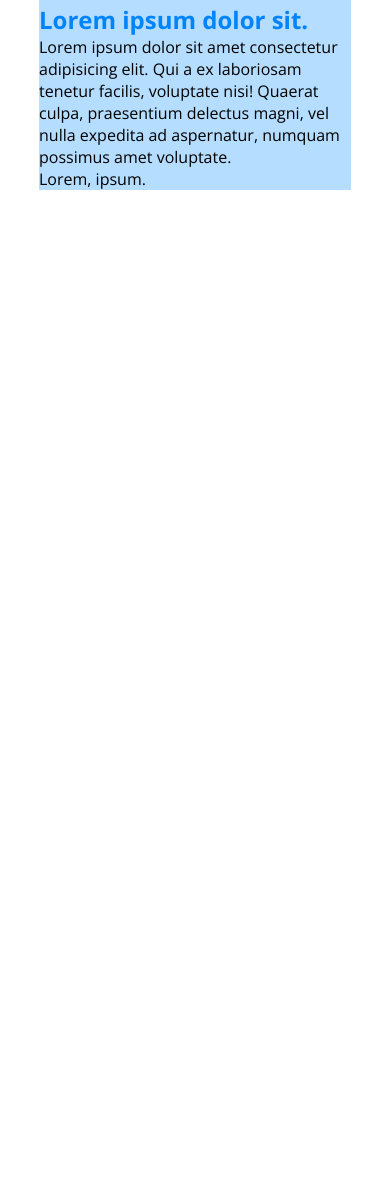
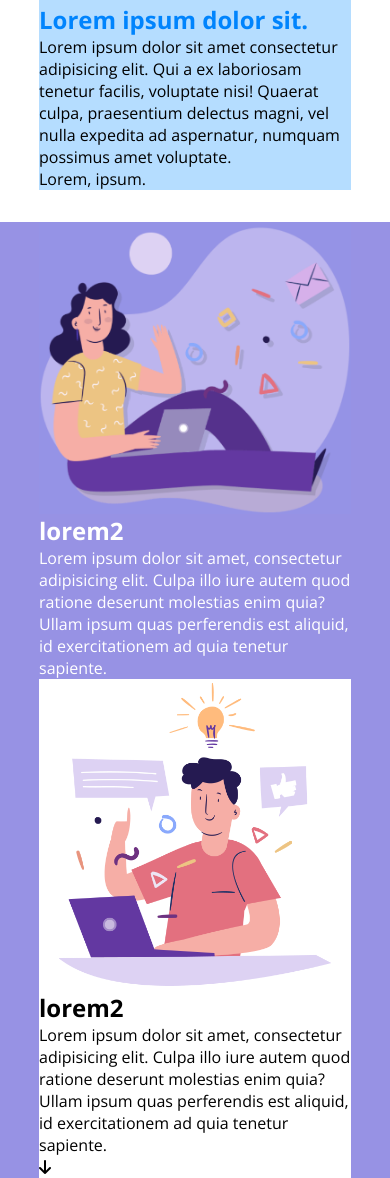
Before and after one commit to PaoloMarzocchi/htmlcss-responsive-layout, a plain HTML site: page index.html in a window 390 px wide. Shown: the part 1285-2463 px from the top of the page. Before the commit the page ends 1507 px from the top, so only its background shows below. Drawn offline with nearby package versions, Linux system fonts and the light colour scheme.

Commit message:
add planning section structure mobile layout

```diff
--- a/assets/css/style.css
+++ b/assets/css/style.css
@@ -3,8 +3,9 @@
     margin: 0;
     box-sizing: border-box;
 }
+
 /* #region Color Palette */
-:root{
+:root {
     --resp-primary: #0084FD;
     --resp-secondary: #9792E4;
     --resp-demo: #B5DDFF;
@@ -16,75 +17,96 @@
 }
 
 /* #endregion Color Palette */
-body{
+body {
     font-family: 'Open Sans', sans-serif;
 }
 
 /* #region Common */
-    ul{
+ul {
     list-style: none;
 }
 
-    a{
+a {
     text-decoration: none;
     color: inherit;
 }
 
-    img{
+img {
     max-width: 100%;
     display: block;
 }
+
 /* #endregion Common */
 
 /* #region Utilities */
-    .container{
+.container {
     width: 80%;
     margin: 0 auto;
 }
 
-    .row{
+.row {
     display: flex;
     flex-wrap: wrap;
 }
 
-    .col-6{
+.col-6 {
     width: 50%;
 }
 
-    .col-12{
+.col-12 {
     width: 100%;
 }
+
 /* #endregion Utilities */
 
 /* #region header */
-    .menu{
+.menu {
     background-color: var(--resp-primary);
     padding: 1rem 0;
 }
 
-    .menu .row{
+.menu .row {
     align-items: center;
 }
 
-    .extended-menu{
+.extended-menu {
     display: none;
 }
 
-    .hamburger-menu{
+.hamburger-menu {
     text-align: end;
 }
+
 /* #endregion header */
 
 /* #region main */
 /* #region Section demo */
-        .demo{
+.demo {
     padding: 2rem 0;
-        }
-        .card{
+
+    & .card {
         background-color: var(--resp-demo);
     }
-        .demo h2{
+}
+
+.demo h2 {
     color: var(--resp-primary);
 }
+
 /* #endregion Section demo */
+
+/* #region Section planning */
+.planning {
+    background-color: var(--resp-secondary);
+
+    & [class^="col"]:nth-child(1) > .card {
+        color: var(--resp-lighter);
+    }
+}
+
+.planning [class^="col"]:nth-child(2) > .card {
+    background-color: var(--resp-lighter);
+}
+
+/* #endregion Section planning */
 /* #endregion main */
--- a/index.html
+++ b/index.html
@@ -13,6 +13,7 @@
 </head>
 
 <body>
+    <!-- Header section -->
     <header class="site-header">
         <nav class="menu">
             <div class="container">
@@ -48,7 +49,12 @@
             </div>
         </nav>
     </header>
+    <!-- /Header section -->
+
+    <!-- Main section -->
     <main class="site-main">
+
+        <!-- Demo section -->
         <section class="demo">
             <div class="container">
                 <div class="row">
@@ -112,11 +118,55 @@
                             <a href="#">Lorem, ipsum.</a>
                         </div>
                     </div>
+                </div>
+            </div>
+        </section>
+        <!-- /Demo section -->
+
+        <!-- Planning section -->
+        <section class="planning">
+            <div class="container">
+                <div class="row">
+                    <div class="col-12 col-md-6">
+                        <div class="card">
+                            <div>
+                                <img src="./assets/img/planning1.png" alt="">
+                            </div>
+                            <div>
+                                <h2>lorem2</h2>
+                                <p>
+                                    Lorem ipsum dolor sit amet, consectetur adipisicing elit. Culpa illo iure autem quod
+                                    ratione deserunt molestias enim quia? Ullam ipsum quas perferendis est aliquid, id
+                                    exercitationem ad quia tenetur sapiente.
+                                </p>
+                            </div>
+                        </div>
+                    </div>
+                    <div class="col-12 col-md-6">
+                        <div class="card">
+                            <div>
+                                <img src="./assets/img/planning2.png" alt="">
+                            </div>
+                            <div>
+                                <h2>lorem2</h2>
+                                <p>
+                                    Lorem ipsum dolor sit amet, consectetur adipisicing elit. Culpa illo iure autem quod
+                                    ratione deserunt molestias enim quia? Ullam ipsum quas perferendis est aliquid, id
+                                    exercitationem ad quia tenetur sapiente.
+                                </p>
+                                <div>
+                                    <i class="fa-solid fa-arrow-down"></i>
+                                </div>
+                            </div>
+                        </div>
+                    </div>
 
                 </div>
             </div>
         </section>
+        <!-- /Planning section -->
     </main>
+    <!-- /Main section -->
     <footer class="site-footer">
 
     </footer>
```
Lines whose indentation alone changed are shown as unchanged.
